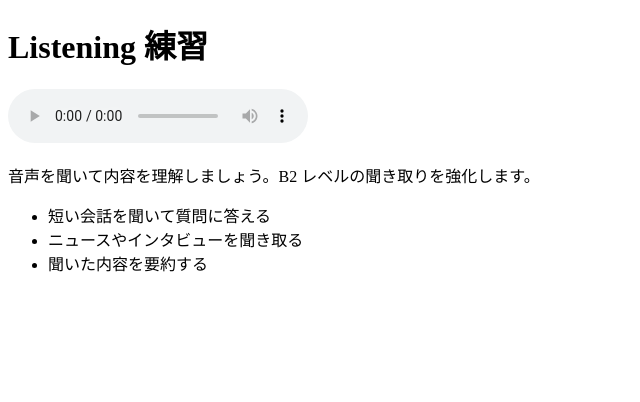
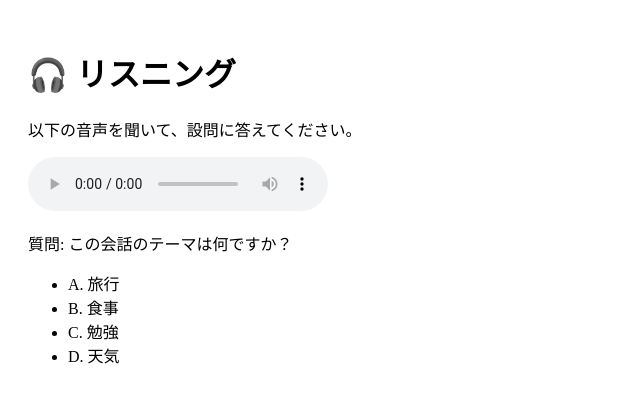
Before and after one commit to Happygeneva/ShinjiB2, a Next.js app: page /listening in a window 1280 px wide. Shown: the top 402 px of the page, without its empty margins (0-640 px from the left). Built offline with nearby package versions, Linux system fonts and the light colour scheme.

Commit message:
Update listening.js

```diff
--- a/pages/listening.js
+++ b/pages/listening.js
@@ -1,21 +1,18 @@
 export default function Listening() {
   return (
-    <div className="min-h-screen flex flex-col items-center justify-center bg-blue-50 p-6">
-      <h1 className="text-3xl font-bold mb-6">Listening 練習</h1>
-
-      <audio controls className="mb-4">
+    <div style={{ padding: "20px" }}>
+      <h1>🎧 リスニング</h1>
+      <p>以下の音声を聞いて、設問に答えてください。</p>
+      <audio controls>
         <source src="/sample.mp3" type="audio/mpeg" />
-        Your browser does not support the audio element.
+        お使いのブラウザは audio タグに対応していません。
       </audio>
-
-      <p className="text-lg mb-4">
-        音声を聞いて内容を理解しましょう。B2 レベルの聞き取りを強化します。
-      </p>
-
-      <ul className="list-disc text-left">
-        <li>短い会話を聞いて質問に答える</li>
-        <li>ニュースやインタビューを聞き取る</li>
-        <li>聞いた内容を要約する</li>
+      <p>質問: この会話のテーマは何ですか？</p>
+      <ul>
+        <li>A. 旅行</li>
+        <li>B. 食事</li>
+        <li>C. 勉強</li>
+        <li>D. 天気</li>
       </ul>
     </div>
   );
```
